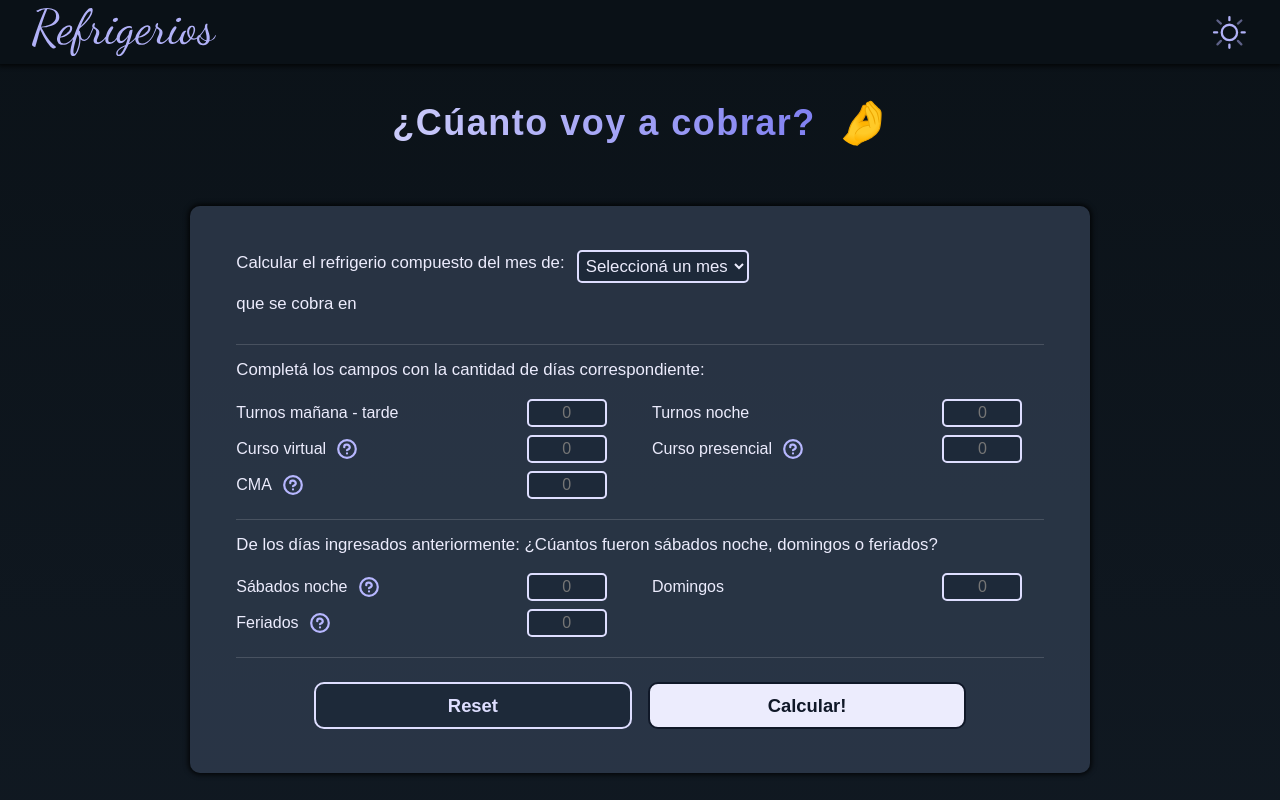
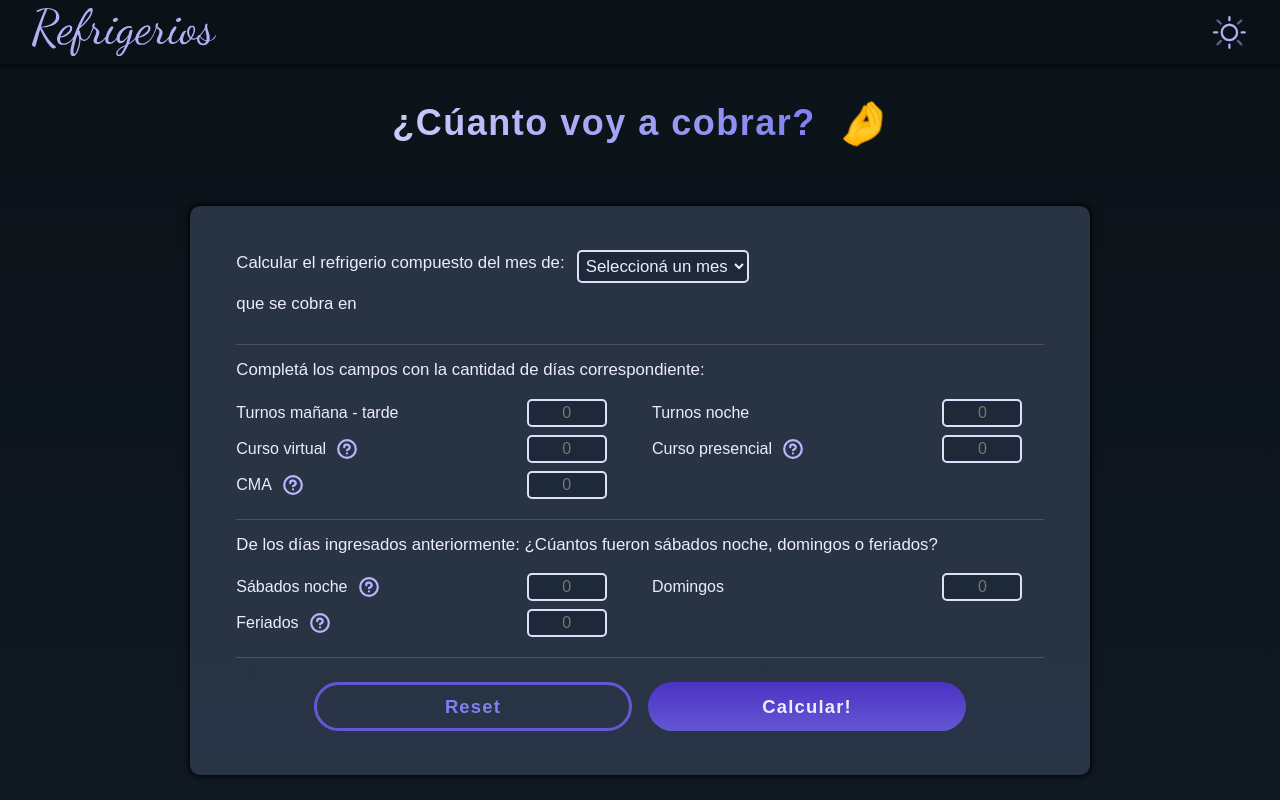
Before and after one commit to Alejandro-Madero/refrigerios, a React (Vite) app: page / in a window 1280 px wide. Shown: the top 800 px of the page. Built offline with nearby package versions, Linux system fonts and the light colour scheme; a web font is replaced by a local one.

Commit message:
Updated Button styles

```diff
--- a/src/Components/Form/Form.module.css
+++ b/src/Components/Form/Form.module.css
@@ -78,21 +78,24 @@
 
 .form-btns {
   font-size: 1.15rem;
-  font-weight: var(--fw-600);
   padding: 0.5rem 0.25rem;
   width: 50%;
   min-width: 100px;
+  color: var(--btn-primary-fcolor);
+  border: transparent;
+  background: linear-gradient(
+    360deg,
+    var(--color-primary-700),
+    var(--color-primary-800)
+  );
   transition: border-color 0.2s ease, color 0.2s ease,
-    background-color 0.2s ease;
-  color: var(--btn-primary-fcolor);
-  background-color: var(--btn-primary-bgcolor);
-  border: 2px solid var(--btn-primary-border-color);
+    background-color 0.2s ease, box-shadow 0.2s ease;
 }
 
 .reset-btn {
   color: var(--btn-secondary-fcolor);
-  background-color: var(--btn-secondary-bgcolor);
-  border: 2px solid var(--btn-secondary-border-color);
+  background: transparent;
+  border: 3px solid var(--color-primary-700);
 }
 
 /* MEDIA QUERIES */
@@ -151,15 +154,7 @@
 
 @media (hover: hover) {
   .form-btns:hover {
-    color: var(--btn-fcolor-hover);
-    background-color: var(--btn-bgcolor-hover);
-    border: 2px solid var(--btn-border-color-hover);
-  }
-
-  .reset-btn:hover {
-    color: var(--btn-fcolor-hover);
-    background-color: var(--btn-bgcolor-hover);
-    border: 2px solid var(--btn-border-color-hover);
+    box-shadow: var(--btn-shadow);
   }
 }
 
--- a/src/Components/UI/Button.module.css
+++ b/src/Components/UI/Button.module.css
@@ -1,5 +1,7 @@
 .btn {
-  border-radius: 10px;
+  letter-spacing: 1.2px;
+  border-radius: 50px;
   outline: transparent;
   cursor: pointer;
+  font-weight: var(--fw-800);
 }
--- a/src/index.css
+++ b/src/index.css
@@ -34,14 +34,15 @@
   --color-primary-50: #f6f6fe;
   --color-primary-100: #ececfd;
   --color-primary-200: #dedeff;
-  --color-primary-300: #ccccfa;
-  --color-primary-400: #b7b7ff;
+  --color-primary-300: rgb(204, 204, 250);
+  --color-primary-400: rgb(183, 183, 255);
   --color-primary-500: #a0a0f5;
   --color-primary-600: #8080f2;
   --color-primary-600-rgb: 160, 160, 245;
   --color-primary-700: #6358d4;
   --color-primary-800: #4b32c3;
   --color-primary-900: #341bab;
+  --color-primary-1000: #2d1b88;
 
   --color-warning: #e24444;
 
@@ -84,17 +85,11 @@
   --card-shadow: rgba(0, 0, 0, 0.15);
 
   /* BUTTONS */
-  --btn-primary-fcolor: var(--color-neutral-50);
-  --btn-primary-bgcolor: var(--color-neutral-600);
-  --btn-primary-border-color: var(--color-neutral-900);
-  --btn-secondary-fcolor: var(--color-neutral-900);
-  --btn-secondary-bgcolor: var(--color-neutral-50);
-  --btn-secondary-border-color: var(--color-neutral-900);
+  --btn-primary-fcolor: var(--color-primary-100);
+  --btn-secondary-fcolor: var(--color-primary-800);
 
   /* BUTTONS-HOVER */
-  --btn-fcolor-hover: var(--color-neutral-50);
-  --btn-bgcolor-hover: var(--color-primary-700);
-  --btn-border-color-hover: var(--color-primary-800);
+  --btn-shadow: 0 0 20px var(--color-primary-1000);
 
   /*ARROW DOWN-UP*/
   --arrow-stroke-color: var(--color-primary-800);
@@ -148,17 +143,11 @@
   --card-shadow: rgba(0, 0, 0, 0.8);
 
   /* BUTTONS */
-  --btn-primary-fcolor: var(--color-neutral-900);
-  --btn-primary-bgcolor: var(--color-primary-100);
-  --btn-primary-border-color: var(--color-neutral-900);
-  --btn-secondary-fcolor: var(--color-primary-200);
-  --btn-secondary-bgcolor: var(--color-neutral-800);
-  --btn-secondary-border-color: var(--color-primary-200);
+  --btn-primary-fcolor: var(--color-primary-100);
+  --btn-secondary-fcolor: var(--color-primary-600);
 
   /* BUTTONS-HOVER */
-  --btn-fcolor-hover: var(--color-primary-600);
-  --btn-bgcolor-hover: var(--color-neutral-800);
-  --btn-border-color-hover: var(--color-primary-600);
+  --btn-shadow: 0 0 15px var(--color-primary-200);
 
   /*ARROW DOWN-UP*/
   --arrow-stroke-color: var(--color-primary-400);
```
